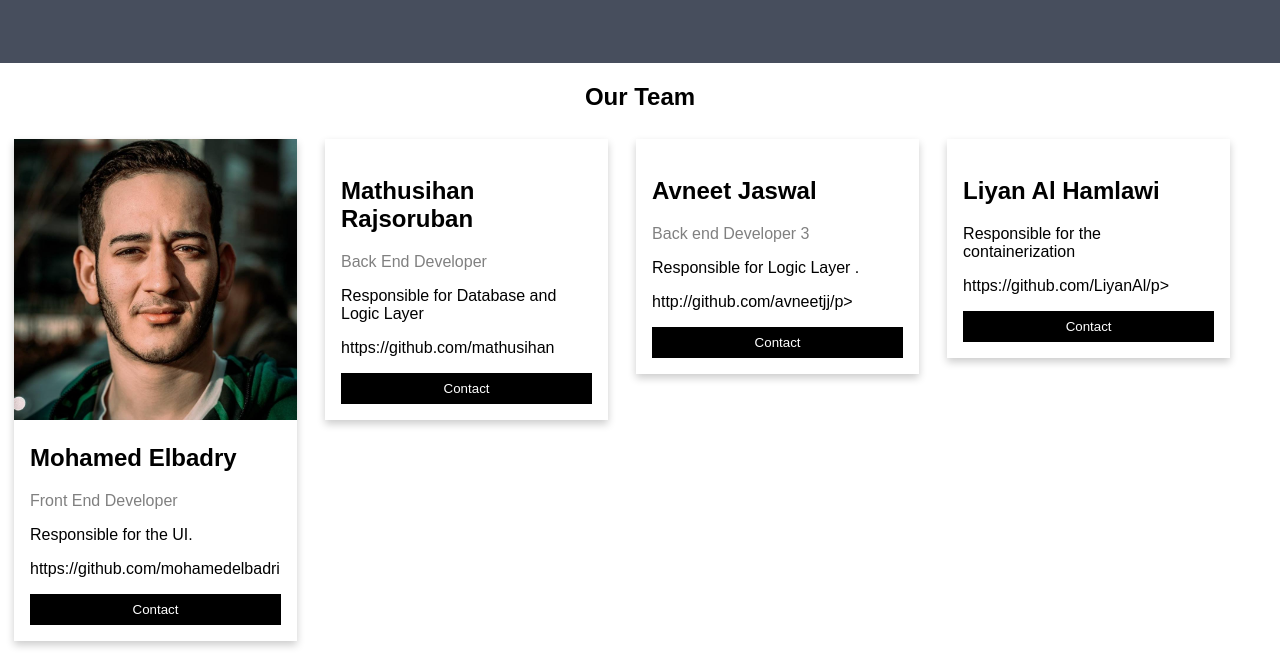
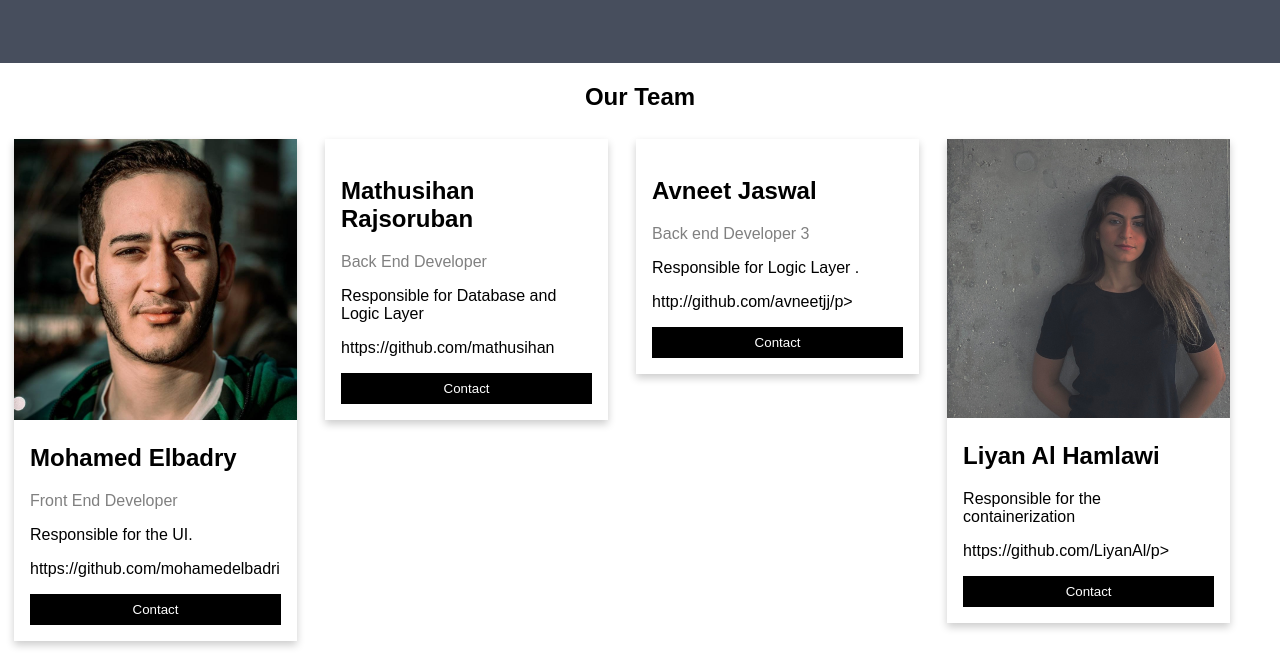
Before and after one commit to mathusihan/CPS831PROJECT, a website: page aboutus.html in a window 1280 px wide. Shown: the part 151-816 px from the top of the page. Drawn offline with Linux system fonts and the light colour scheme.

Commit message:
Update aboutus.html

```diff
--- a/aboutus.html
+++ b/aboutus.html
@@ -129,7 +129,7 @@
 
         <div class="column">
             <div class="card">
-                <img src="Pic.jpeg" alt="" style="width:100%">
+                <img src="img/Pic.jpeg" alt="" style="width:100%">
                 <div class="container">
                     <h2>Liyan Al Hamlawi</h2>
                     <p class="title"></p>
```
